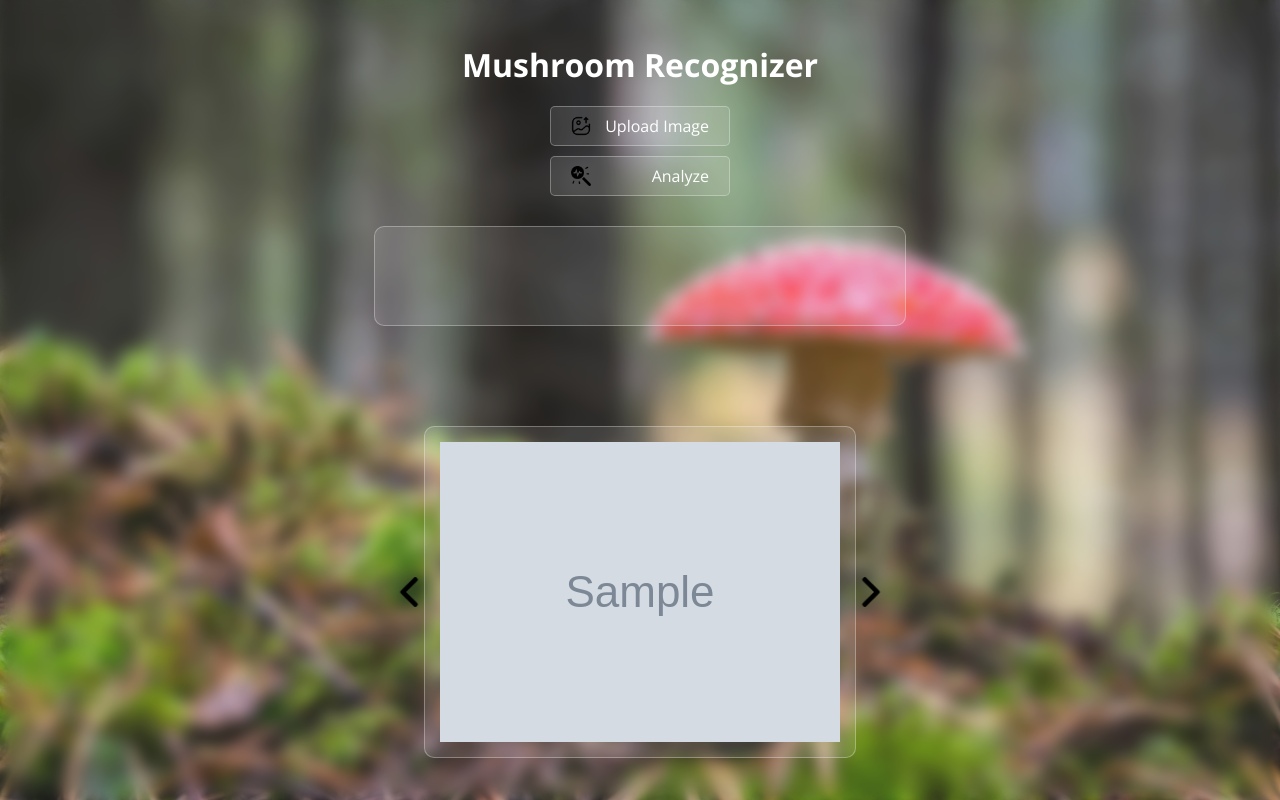
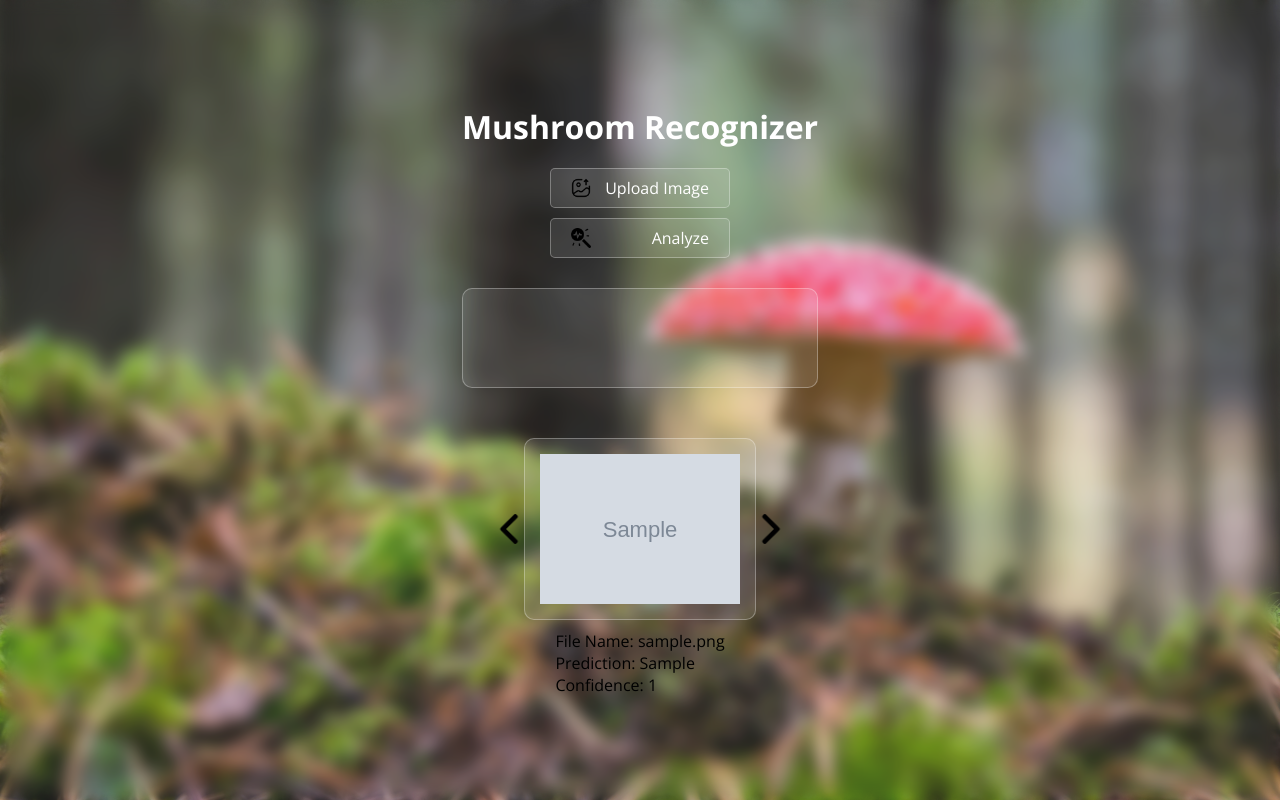
Before and after one commit to AndreaZanasi/MushroomRecognizer, a Flask app: page /recognizer in a window 1280 px wide. Run offline with Flask 3, Linux system fonts and the light colour scheme; the visitor is signed in with stand-in values (Sample User, id 1); tables that the repository leaves empty hold one stand-in row (values such as "Sample post"); grey boxes marked "Sample" are stand-in pictures.

Commit message:
Refactor image upload functionality to include confidence level in predictions and display selected image details

```diff
--- a/app.py
+++ b/app.py
@@ -1,4 +1,4 @@
-from flask import Flask, g, request, jsonify, render_template, redirect, url_for, session
+from flask import Flask, g, request, jsonify, render_template, redirect, url_for, session, send_from_directory
 from werkzeug.utils import secure_filename
 import os
 from recognizer import predict, load_model
@@ -65,6 +65,11 @@
 @app.route('/')
 def home():
     return render_template('home.html')
+
+# Route to serve files from the uploads directory
+@app.route('/uploads/<filename>')
+def uploaded_file(filename):
+    return send_from_directory('uploads', filename)
 
 @app.route('/signin', methods=['GET', 'POST'])
 def signin():
@@ -175,7 +180,7 @@
         return jsonify({'error': 'User not found'}), 404
 
     images = db.query(Image).filter_by(user_id=user.id).all()
-    image_data = [{'filename': image.filename, 'prediction': image.prediction} for image in images]
+    image_data = [{'filename': image.filename, 'prediction': image.prediction, 'confidence': image.confidence} for image in images]
 
     return jsonify({'images': image_data})
 
--- a/static/recognizer.css
+++ b/static/recognizer.css
@@ -132,10 +132,6 @@
   }
 }
 
-.image-gallery-container {
-  margin-top: 20px; /* Adjust the value to set the desired space */
-}
-
 .image-gallery {
   border: 1px solid rgba(255, 255, 255, 0.3); /* Inherit from result box style */
   padding: 15px; /* Add padding inside the box */
@@ -157,7 +153,7 @@
   display: flex;
   align-items: center;
   justify-content: center;
-  margin-top: 100px;
+  margin-top: 50px;
 }
 
 .arrow {
@@ -185,7 +181,8 @@
 }
 
 .gallery-image {
-  max-width: 100%;
+  max-width: 200px; /* Set maximum width */
+  max-height: 200px; /* Set maximum height */
   height: auto;
   object-fit: cover;
 }
--- a/templates/recognizer.html
+++ b/templates/recognizer.html
@@ -34,6 +34,11 @@
           <div class="image-gallery" id="image-gallery"></div>
           <img src="/static/images/right-arrow.png" alt="Right Arrow" class="arrow right-arrow" onclick="scrollImages(1)">
         </div>
+        <div id="file-details" style="margin-top: 10px;">
+          <p id="file-name"></p>
+          <p id="file-prediction"></p>
+          <p id="file-confidence"></p>
+        </div>
       </section>
     </main>
   </div>
@@ -44,6 +49,9 @@
     const loader = document.getElementById('loader');
     const predictionText = document.getElementById('prediction-text');
     const imageContainer = document.getElementById('image-gallery');
+    const fileNameElement = document.getElementById('file-name');
+    const filePredictionElement = document.getElementById('file-prediction');
+    const fileConfidenceElement = document.getElementById('file-confidence');
     let images = [];
     let currentIndex = 0;
 
@@ -72,6 +80,7 @@
         try {
             const response = await fetch('/get_analyzed_images');
             const data = await response.json();
+            console.log(data)
             images = data.images || [];
             if (images.length > 0) {
                 displayImage(0);
@@ -87,6 +96,9 @@
         if (images.length > 0) {
             const image = images[index];
             imageContainer.innerHTML = `<img src="/uploads/${image.filename}" alt="${image.filename}" class="gallery-image">`;
+            fileNameElement.innerText = `File Name: ${image.filename}`;
+            filePredictionElement.innerText = `Prediction: ${image.prediction}`;
+            fileConfidenceElement.innerText = `Confidence: ${image.confidence}`;
         }
     }
 
```
